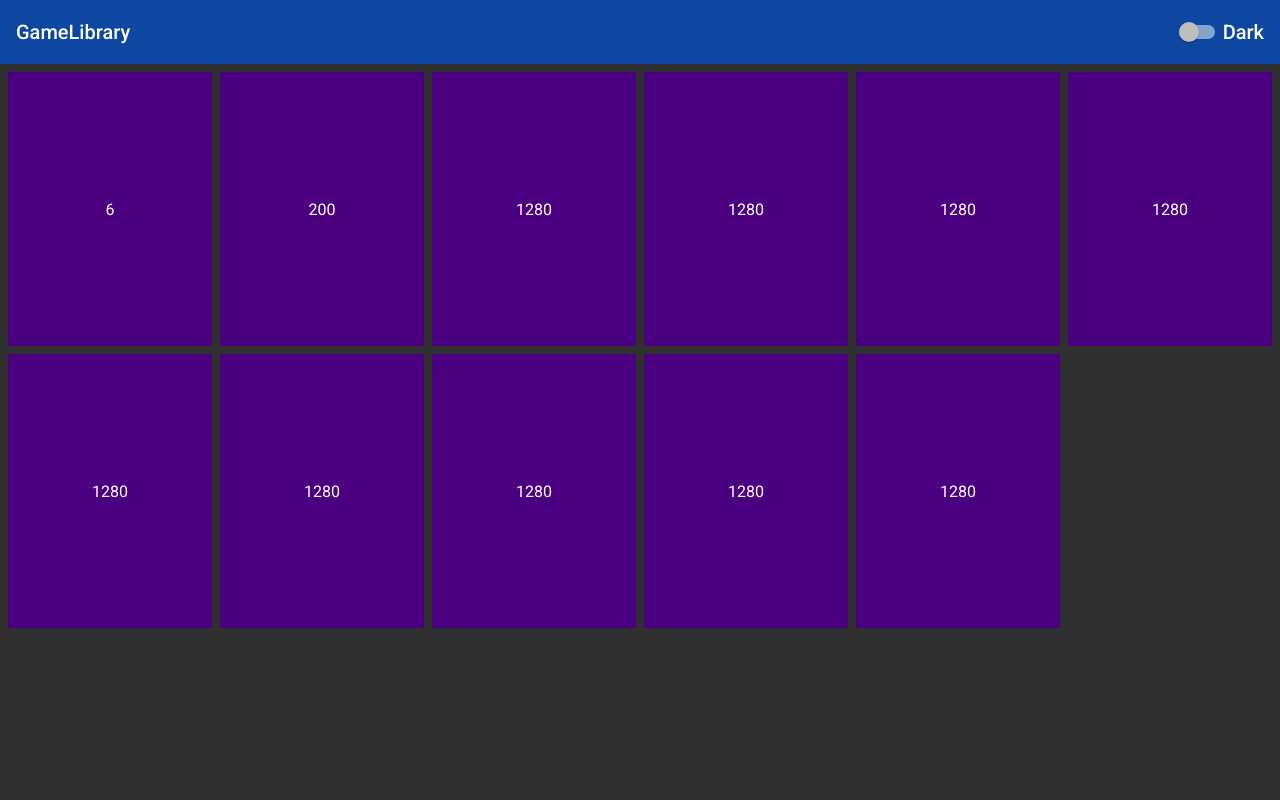
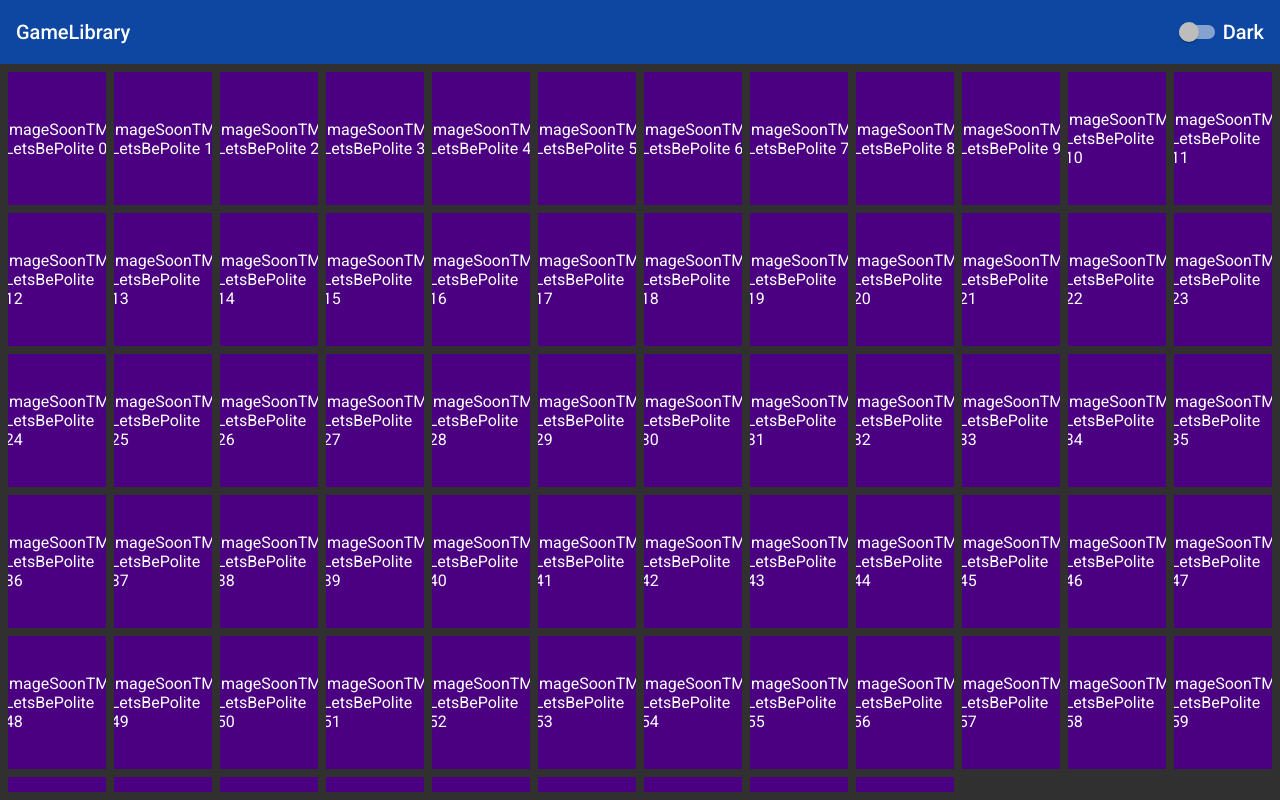
Before and after one commit to fvidak00/GameLibrary, an Angular app: page / in a window 1280 px wide. Built offline with nearby package versions, Linux system fonts and the light colour scheme.

Commit message:
Populating list with games and showing them works

```diff
--- a/src/app/app.component.html
+++ b/src/app/app.component.html
@@ -1,6 +1,7 @@
 <div fxLayout="column" fxFlexFill>
 <!-- Header -->
   <app-header (themeSwitched)="onSwitchedTheme($event)"></app-header>
+<!--  -->
 <!-- Main content -->
   <mat-drawer-container fxFlex fxLayoutGap>
     <mat-drawer-content>
--- a/src/app/app.component.ts
+++ b/src/app/app.component.ts
@@ -19,6 +19,5 @@ export class AppComponent implements OnInit{
   onSwitchedTheme(isDarkTheme:boolean){
     const hostClass=isDarkTheme ? "theme-light":"theme-dark"
     this.renderer.setAttribute(this.document.body,"class",hostClass)
-
   }
 }
--- a/src/app/gridview/gridview.component.html
+++ b/src/app/gridview/gridview.component.html
@@ -1,13 +1,7 @@
 <mat-grid-list cols={{nItemsInRow}} rowHeight="1:1.333" gutterSize=0.5rem id="gamegrid">
-  <mat-grid-tile class="item">{{nItemsInRow}}</mat-grid-tile>
-  <mat-grid-tile class="item">{{itemWidth}}</mat-grid-tile>
-  <mat-grid-tile class="item">{{innerWidth}}</mat-grid-tile>
-  <mat-grid-tile class="item">{{innerWidth}}</mat-grid-tile>
-  <mat-grid-tile class="item">{{innerWidth}}</mat-grid-tile>
-  <mat-grid-tile class="item">{{innerWidth}}</mat-grid-tile>
-  <mat-grid-tile class="item">{{innerWidth}}</mat-grid-tile>
-  <mat-grid-tile class="item">{{innerWidth}}</mat-grid-tile>
-  <mat-grid-tile class="item">{{innerWidth}}</mat-grid-tile>
-  <mat-grid-tile class="item">{{innerWidth}}</mat-grid-tile>
-  <mat-grid-tile class="item">{{innerWidth}}</mat-grid-tile>
+<!-- Dummy items -->
+  <mat-grid-tile class="item" *ngFor="let item of dummyGameList">
+    {{item.imagePath}}<br>{{item.title}}
+  </mat-grid-tile>
+<!--  -->
 </mat-grid-list>
--- a/src/app/gridview/gridview.component.ts
+++ b/src/app/gridview/gridview.component.ts
@@ -10,18 +10,23 @@ import { Game } from "../models/game.model"
 export class GridviewComponent implements OnInit{
 // Grid size parameters
   public innerWidth:number=1
-  public itemWidth:number=200
+  public itemWidth:number=100
   public nItemsInRow:number=5
-  private nItems:number=0
 //
 // Setting dummy game items
-
+  private nItems:number=69
+  public dummyGameList:Game[]=[]
 //
 
   ngOnInit(){
 // Initial grid size
     this.innerWidth=window.innerWidth
     this.nItemsInRow=Math.floor(this.innerWidth/this.itemWidth)
+//
+// Inicializing dummy list
+    for(let i:number=0;i<this.nItems;i++){
+      this.dummyGameList.push({title:"LetsBePolite "+i, imagePath:"ImageSoonTM"})
+    }
 //
   }
 
```
